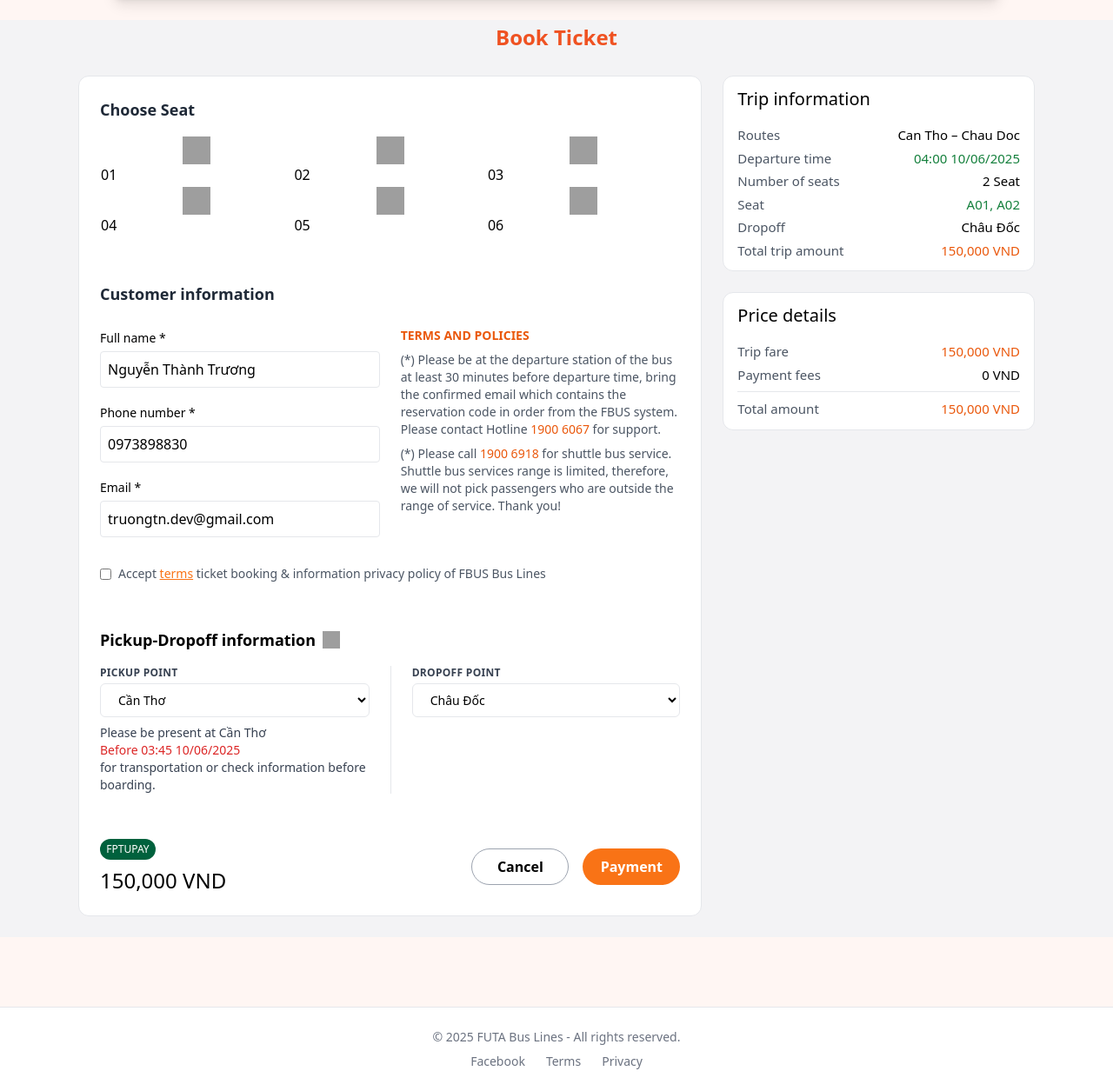
After one commit to phamvanhoai/busticketbooking, a Java web app: page /book-ticket in a window 1280 px wide. The commit adds this page. Shown: the part 857-2112 px from the top of the page at 87% size. Run offline with Tomcat 11, a stand-in JSP engine, Linux system fonts and the light colour scheme; some libraries are stand-ins or nearby versions; grey boxes are pictures that could not be loaded.

Commit message:
update book ticket UI

```diff
--- /dev/null
+++ b/src/main/webapp/WEB-INF/pages/book-ticket.jsp
@@ -0,0 +1,209 @@
+<%--
+    Document   : book-ticket
+    Created on : Jun 13, 2025, 12:39:26 AM
+    Author     : Pham Van Hoai - CE181744
+--%>
+
+<%@page contentType="text/html" pageEncoding="UTF-8"%>
+<%@include file="/WEB-INF/include/header.jsp" %>
+
+<%@include file="/WEB-INF/include/banner.jsp" %>
+
+<body class="bg-[#fff6f3] min-h-screen">
+
+    <div class="w-full bg-[#f3f3f5] py-1">
+        <h1 class="text-2xl font-bold text-[#ef5222] text-center">Book Ticket</h1>
+    </div>
+    <div class="w-full flex justify-center px-2 py-6 bg-[#f3f3f5]">
+        <div class="flex flex-col lg:flex-row w-full max-w-[1100px] gap-6">
+            <!-- Left Column - Main Form with border -->
+            <div class="w-full lg:w-2/3 border rounded-xl bg-white">
+                <div class="p-6">
+                    <!-- Choose Seats -->
+                    <h2 class="text-lg font-bold text-gray-800">Choose Seat</h2>
+                    <table class="w-full mt-4">
+                        <tbody>
+                            <tr>
+                                <td>
+                                    <img src="/images/icons/seat_active.svg" alt="seat" class="w-8 h-8 mx-auto" />
+                                    01
+                                </td>
+                                <td>
+                                    <img src="/images/icons/seat_active.svg" alt="seat" class="w-8 h-8 mx-auto" />
+                                    02
+                                </td>
+                                <td>
+                                    <img src="/images/icons/seat_disabled.svg" alt="seat" class="w-8 h-8 mx-auto" />
+                                    03
+                                </td>
+                            </tr>
+                            <tr>
+                                <td>
+                                    <img src="/images/icons/seat_active.svg" alt="seat" class="w-8 h-8 mx-auto" />
+                                    04
+                                </td>
+                                <td>
+                                    <img src="/images/icons/seat_selecting.svg" alt="seat" class="w-8 h-8 mx-auto" />
+                                    05
+                                </td>
+                                <td>
+                                    <img src="/images/icons/seat_active.svg" alt="seat" class="w-8 h-8 mx-auto" />
+                                    06
+                                </td>
+                            </tr>
+                        </tbody>
+                    </table>
+                </div>
+
+                <div class="divide py-[2px]"></div>
+
+                <div class="p-6 space-y-6">
+                    <h2 class="text-lg font-bold text-gray-800">
+                        Customer information
+                    </h2>
+                    <form class="grid grid-cols-1 lg:grid-cols-2 gap-6">
+                        <div class="flex flex-col gap-4">
+                            <div>
+                                <label class="text-sm font-medium">Full name *</label>
+                                <input type="text" class="w-full rounded border p-2 mt-1" value="Nguyễn Thành Trương" />
+                            </div>
+                            <div>
+                                <label class="text-sm font-medium">Phone number *</label>
+                                <input type="text" class="w-full rounded border p-2 mt-1" value="0973898830" />
+                            </div>
+                            <div>
+                                <label class="text-sm font-medium">Email *</label>
+                                <input type="email" class="w-full rounded border p-2 mt-1" value="truongtn.dev@gmail.com" />
+                            </div>
+                        </div>
+
+                        <div class="text-sm text-gray-600">
+                            <p class="font-bold text-orange-600 mb-2">TERMS AND POLICIES</p>
+                            <p class="mb-2">
+                                (*) Please be at the departure station of the bus at least 30 minutes before departure time, bring the confirmed email which contains the reservation code in order from the FBUS system. Please contact Hotline <span class="text-orange-600 font-medium">1900 6067</span> for support.
+                            </p>
+                            <p>
+                                (*) Please call <span class="text-orange-600 font-medium">1900 6918</span> for shuttle bus service. Shuttle bus services range is limited, therefore, we will not pick passengers who are outside the range of service. Thank you!
+                            </p>
+                        </div>
+
+                        <div class="lg:col-span-2">
+                            <label class="text-sm text-gray-600 flex items-center gap-2 mt-2">
+                                <input type="checkbox" />
+                                <span>
+                                    Accept <span class="underline text-orange-500">terms</span> ticket
+                                    booking & information privacy policy of FBUS Bus Lines
+                                </span>
+                            </label>
+                        </div>
+                    </form>
+                </div>
+
+                <div class="divide py-[2px]"></div>
+
+                <div class="p-6">
+                    <div class="flex items-center gap-2 mb-4">
+                        <h2 class="text-lg font-bold text-black">Pickup-Dropoff information</h2>
+                        <img src="/images/icons/info_white.svg" alt="info" class="w-5 h-5 icon-orange" />
+                    </div>
+
+                    <div class="grid grid-cols-1 sm:grid-cols-2 divide-x">
+                        <div class="pr-6">
+                            <label class="block text-xs font-bold text-gray-700 mb-1 tracking-wide uppercase">Pickup Point</label>
+                                <!-- Pickup Point Select Dropdown -->
+                                <select class="w-full bg-white border rounded-md py-2 px-4 text-sm">
+                                    <option value="can-tho">Cần Thơ</option>
+                                    <option value="ho-chi-minh">Hồ Chí Minh</option>
+                                    <option value="da-nang">Đà Nẵng</option>
+                                    <!-- Add more options as needed -->
+                                </select>
+                                <img src="/images/icons/arrow_down_select.svg" alt="dropdown" class="w-5 h-5 absolute right-4 top-1/2 transform -translate-y-1/2" />
+
+                            <p class="text-sm mt-2 text-gray-700">
+                                Please be present at <span class="font-medium">Cần Thơ</span><br />
+                                <span class="text-red-600 font-medium">Before 03:45 10/06/2025</span><br />
+                                for transportation or check information before boarding.
+                            </p>
+                        </div>
+
+                        <div class="pl-6 mt-6 sm:mt-0">
+                            <label class="block text-xs font-bold text-gray-700 mb-1 tracking-wide uppercase">Dropoff Point</label>
+                                <!-- Dropoff Point Select Dropdown -->
+                                <select class="w-full bg-white border rounded-md py-2 px-4 text-sm">
+                                    <option value="chau-doc">Châu Đốc</option>
+                                    <option value="can-tho">Cần Thơ</option>
+                                    <option value="long-an">Long An</option>
+                                    <!-- Add more options as needed -->
+                                </select>
+                                <img src="/images/icons/arrow_down_select.svg" alt="dropdown" class="w-5 h-5 absolute right-4 top-1/2 transform -translate-y-1/2" />
+                        </div>
+                    </div>
+
+                </div>
+
+                <div class="divide py-[2px]"></div>
+
+                <div class="p-6 flex items-center justify-between">
+                    <div class="flex flex-col">
+                        <span class="w-16 text-xs text-center rounded-xl bg-[#00613D] py-1 text-white">FPTUPAY</span>
+                        <span class="text-2xl font-medium text-black mt-2">150,000 VND</span>
+                    </div>
+                    <div class="flex gap-4">
+                        <button class="w-28 border border-gray-400 rounded-full py-2 font-semibold hover:bg-gray-100">Cancel</button>
+                        <button class="w-28 bg-orange-500 text-white rounded-full py-2 font-semibold hover:bg-orange-600">Payment</button>
+                    </div>
+                </div>
+            </div>
+
+            <!-- Right Column - Trip Info / Price Detail -->
+            <div class="flex flex-col w-full lg:w-1/3 gap-6">
+                <div class="rounded-xl border bg-white px-4 py-3 text-[15px]">
+                    <p class="text-xl font-medium text-black">Trip information</p>
+                    <div class="mt-4 flex justify-between">
+                        <span class="text-gray-600">Routes</span>
+                        <span class="text-right">Can Tho – Chau Doc</span>
+                    </div>
+                    <div class="mt-1 flex justify-between">
+                        <span class="text-gray-600">Departure time</span>
+                        <span class="text-green-700">04:00 10/06/2025</span>
+                    </div>
+                    <div class="mt-1 flex justify-between">
+                        <span class="text-gray-600">Number of seats</span>
+                        <span>2 Seat</span>
+                    </div>
+                    <div class="mt-1 flex justify-between">
+                        <span class="text-gray-600">Seat</span>
+                        <span class="text-green-700">A01, A02</span>
+                    </div>
+                    <div class="mt-1 flex justify-between">
+                        <span class="text-gray-600">Dropoff</span>
+                        <span>Châu Đốc</span>
+                    </div>
+                    <div class="mt-1 flex justify-between">
+                        <span class="text-gray-600">Total trip amount</span>
+                        <span class="text-orange-600">150,000 VND</span>
+                    </div>
+                </div>
+
+                <div class="rounded-xl border bg-white px-4 py-3 text-[15px]">
+                    <p class="text-xl font-medium text-black">Price details</p>
+                    <div class="mt-4 flex justify-between">
+                        <span class="text-gray-600">Trip fare</span>
+                        <span class="text-orange-600">150,000 VND</span>
+                    </div>
+                    <div class="mt-1 flex justify-between">
+                        <span class="text-gray-600">Payment fees</span>
+                        <span class="text-black">0 VND</span>
+                    </div>
+                    <div class="my-2 border-t"></div>
+                    <div class="flex justify-between">
+                        <span class="text-gray-600">Total amount</span>
+                        <span class="text-orange-600">150,000 VND</span>
+                    </div>
+                </div>
+            </div>
+        </div>
+    </div>
+    <%-- CONTENT HERE--%>
+
+    <%@include file="/WEB-INF/include/footer.jsp" %>
--- a/src/main/webapp/WEB-INF/pages/home.jsp
+++ b/src/main/webapp/WEB-INF/pages/home.jsp
@@ -136,9 +136,9 @@
           <!-- Price + Button -->
           <div class="text-right flex flex-col items-end flex-shrink-0">
             <p class="text-xl font-bold text-[#ef5222] mb-2">120,000 VND</p>
-            <button class="px-6 py-2 bg-[#ef5222] text-white font-semibold rounded-full hover:bg-[#fc7b4c] transition">
+            <a href="${pageContext.servletContext.contextPath}/book-ticket"><button class="px-6 py-2 bg-[#ef5222] text-white font-semibold rounded-full hover:bg-[#fc7b4c] transition">
               View Details
-            </button>
+            </button></a>
           </div>
         </div>
       </div>
```
Also changed, not shown: src/main/java/busticket/controller/BookTicketServlet.java (added, +57 -0 lines), src/main/webapp/WEB-INF/web.xml (+10 -10 lines), 6 other files.
